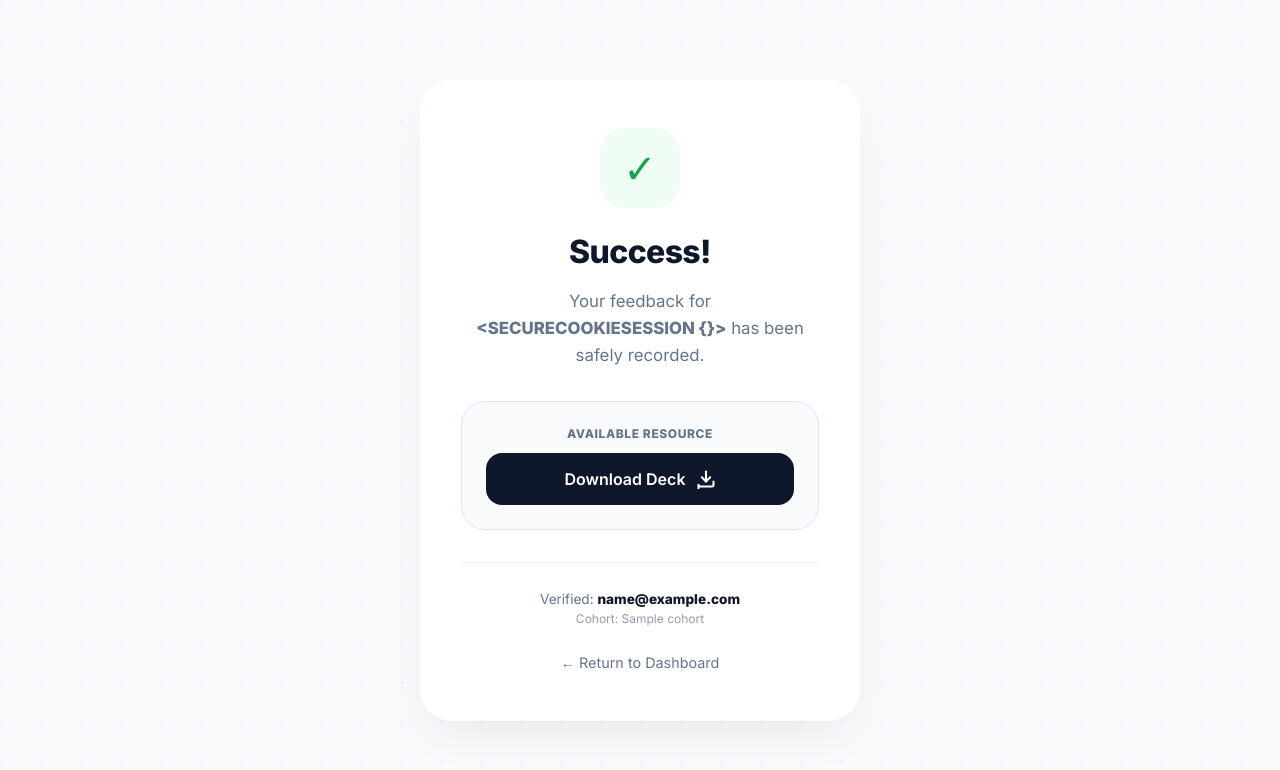
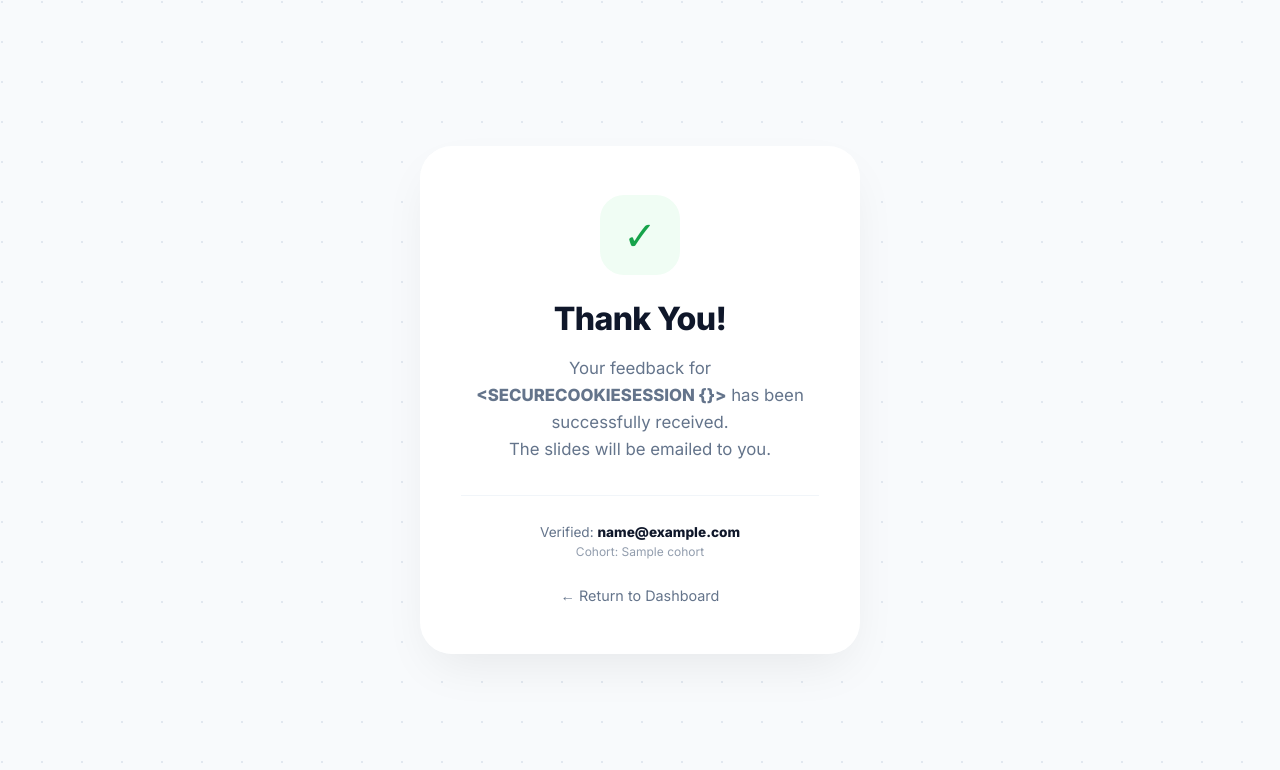
Before and after one commit to sakhiledevs-oaktree/crm_sytem, a Flask app: template templates/download_deck.html in a window 1280 px wide. Shown: the top 770 px of the page. Run offline with Flask 3, Linux system fonts and the light colour scheme; the template is opened without the code that fills it: most values are stand-ins (such as "Sample title", 1, 10 or a date in 2020); some libraries are stand-ins or nearby versions.

Commit message:
no slides download

```diff
--- a/templates/download_deck.html
+++ b/templates/download_deck.html
@@ -3,7 +3,7 @@
 <head>
     <meta charset="UTF-8">
     <meta name="viewport" content="width=device-width, initial-scale=1.0">
-    <title>Success — Download Resources</title>
+    <title>Thank You</title>
     <link href="https://fonts.googleapis.com/css2?family=Inter:wght@400;600;800&display=swap" rel="stylesheet">
     <style>
         :root {
@@ -73,53 +73,6 @@
             font-size: 1.05rem;
         }
 
-        .download-zone {
-            background: var(--bg);
-            border: 1.5px solid #e2e8f0;
-            border-radius: 24px;
-            padding: 24px;
-            transition: all 0.3s ease;
-        }
-
-        .download-zone:hover {
-            border-color: var(--accent);
-            background: #ffffff;
-            box-shadow: 0 10px 20px -5px rgba(59, 130, 246, 0.1);
-        }
-
-        .file-label {
-            display: block;
-            font-size: 0.75rem;
-            text-transform: uppercase;
-            letter-spacing: 0.05em;
-            font-weight: 700;
-            color: var(--text-muted);
-            margin-bottom: 12px;
-        }
-
-        .btn-download {
-            display: flex;
-            align-items: center;
-            justify-content: center;
-            gap: 10px;
-            background: var(--primary);
-            color: white;
-            text-decoration: none;
-            padding: 16px 24px;
-            border-radius: 16px;
-            font-weight: 600;
-            transition: transform 0.2s ease, background 0.2s ease;
-        }
-
-        .btn-download:hover {
-            background: #000;
-            transform: translateY(-2px);
-        }
-
-        .btn-download:active {
-            transform: translateY(0);
-        }
-
         .footer-meta {
             margin-top: 32px;
             padding-top: 24px;
@@ -167,24 +120,17 @@
         <div class="glass-card">
             <div class="icon-wrap">✓</div>
 
-            <h1>Success!</h1>
+            <h1>Thank You!</h1>
             <p class="subtitle">
-                Your feedback for <strong>{{ session|upper }}</strong> has been safely recorded.
+                Your feedback for <strong>{{ session|upper }}</strong> has been successfully received.<br>
+                The slides will be emailed to you.
             </p>
-
-            <div class="download-zone">
-                <span class="file-label">Available Resource</span>
-                <a href="{{ url_for('static', filename='decks/' + cohort.lower() + '/' + session.upper() + '.pptx') }}"
-                   download="{{ session.upper() }}.pptx"
-                   class="btn-download">
-                    <span>Download Deck</span>
-                    <svg width="20" height="20" viewBox="0 0 24 24" fill="none" stroke="currentColor" stroke-width="2.5" stroke-linecap="round" stroke-linejoin="round"><path d="M21 15v4a2 2 0 0 1-2 2H5a2 2 0 0 1-2-2v4"/><polyline points="7 10 12 15 17 10"/><line x1="12" y1="15" x2="12" y2="3"/></svg>
-                </a>
-            </div>
 
             <div class="footer-meta">
                 <p class="meta-text">Verified: <strong>{{ email }}</strong></p>
-                <p class="meta-text" style="opacity: 0.7; font-size: 0.75rem;">Cohort: {{ cohort|capitalize }}</p>
+                <p class="meta-text" style="opacity: 0.7; font-size: 0.75rem;">
+                    Cohort: {{ cohort|capitalize }}
+                </p>
             </div>
 
             <a href="/" class="back-link">
```
Also changed, not shown: 1 other file.
